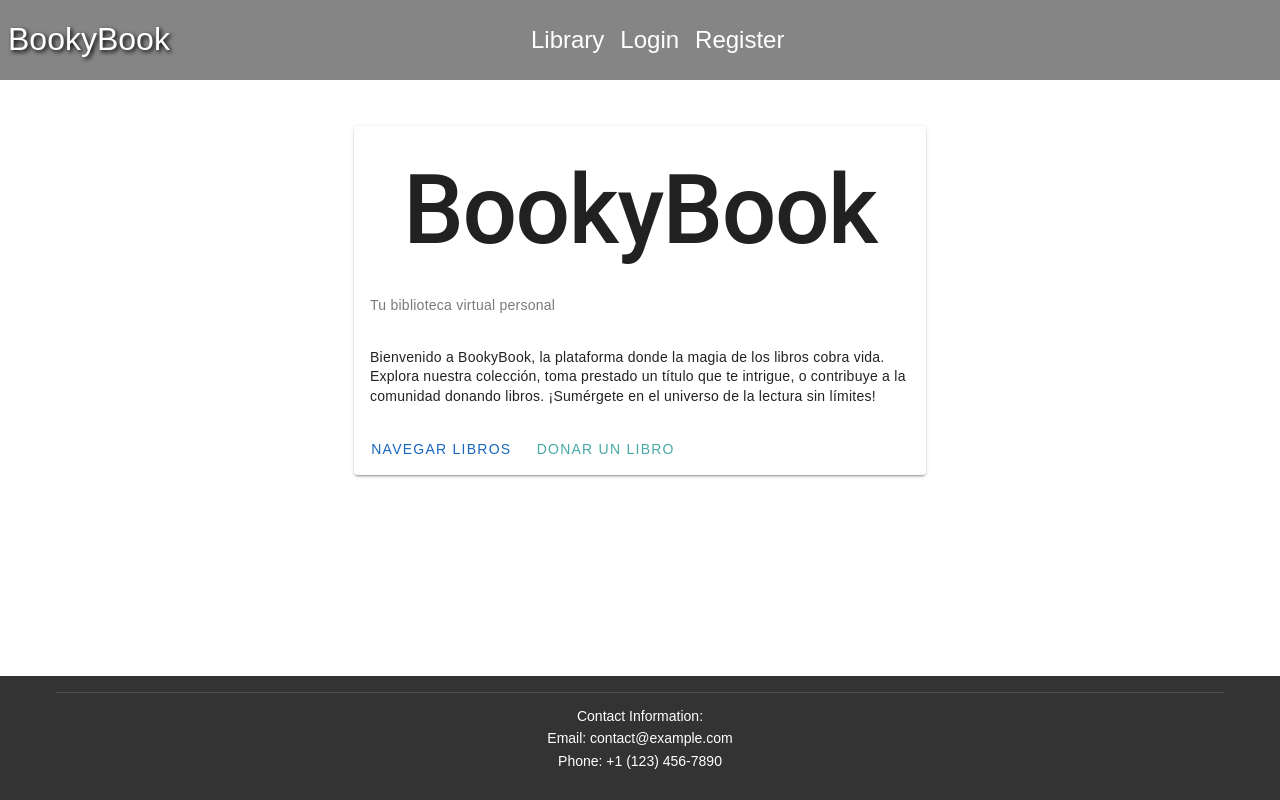
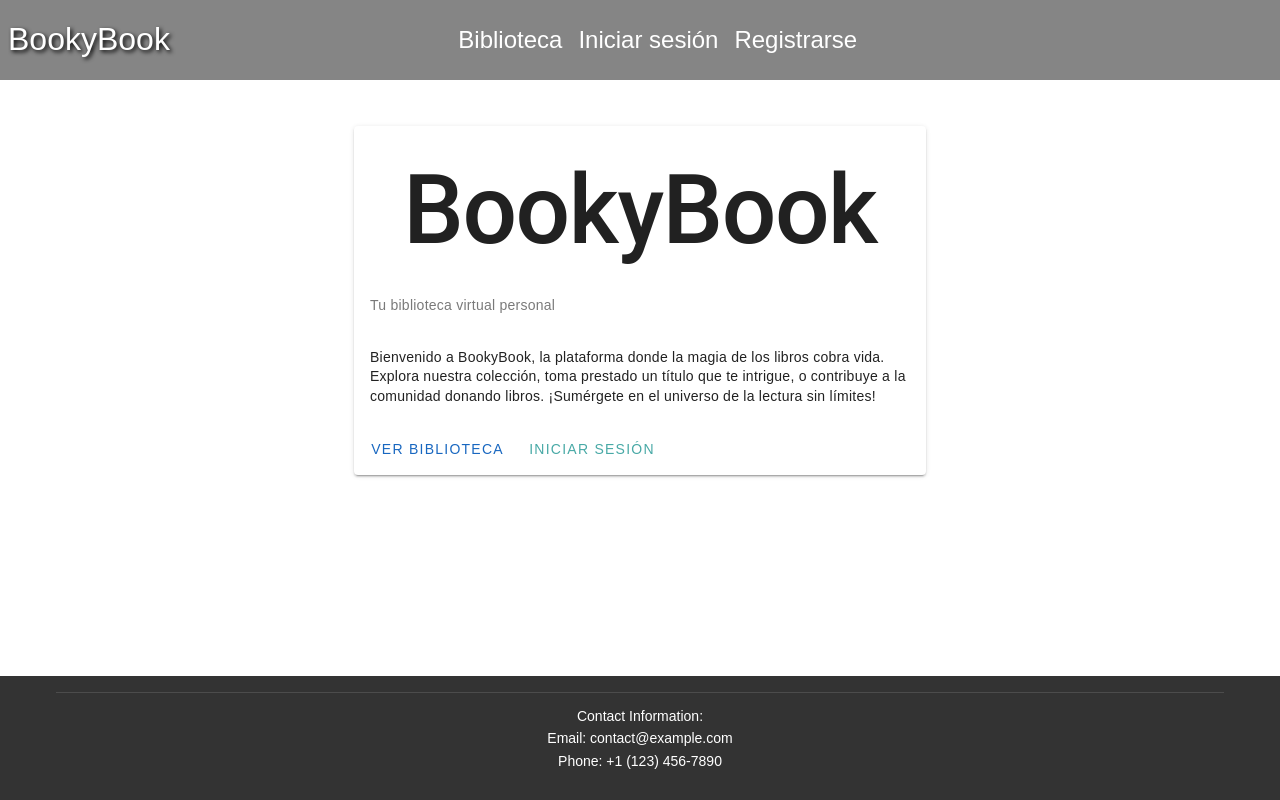
Before and after one commit to ICBmasterchief/BookyBookWeb, a Vue app: page / in a window 1280 px wide. Built offline with nearby package versions, Linux system fonts and the light colour scheme; no server answers.

Commit message:
Added session expiring logic. Fixed show user info in account.

```diff
--- a/src/App.vue
+++ b/src/App.vue
@@ -2,9 +2,13 @@
 import HeaderComponent from './components/HeaderComponent.vue'
 import FooterComponent from './components/FooterComponent.vue'
 import { useBookStore } from '@/stores/BookStore'
+import { onMounted } from 'vue'
 
-const store = useBookStore()
-store.fetchBooks()
+const bookStore = useBookStore()
+
+onMounted(async () => {
+  await bookStore.fetchBooks()
+})
 </script>
 
 <template>
--- a/src/components/HeaderComponent.vue
+++ b/src/components/HeaderComponent.vue
@@ -11,21 +11,21 @@ const appTitle = ref('BookyBook')
   <v-toolbar class="toolbar">
     <router-link class="app-title" to="/">{{ appTitle }}</router-link>
     <div class="menu-items">
-      <router-link to="/library" class="menu-link">Library</router-link>
+      <router-link to="/library" class="menu-link">Biblioteca</router-link>
       <router-link v-if="!authStore.isAuthenticated" to="/login" class="menu-link"
-        >Login</router-link
+        >Iniciar sesión</router-link
       >
       <router-link v-if="!authStore.isAuthenticated" to="/register" class="menu-link"
-        >Register</router-link
+        >Registrarse</router-link
       >
       <router-link v-if="authStore.isAuthenticated" to="/account" class="menu-link"
-        >Account</router-link
+        >Cuenta</router-link
       >
       <router-link v-if="authStore.isAuthenticated" to="/donatebook" class="menu-link"
-        >Donate book</router-link
+        >Donar libro</router-link
       >
       <router-link v-if="authStore.role === 'admin'" to="/users" class="menu-link"
-        >Users</router-link
+        >(Admin)Usuarios</router-link
       >
     </div>
     <div class="placeholder"></div>
--- a/src/components/HomeComponent.vue
+++ b/src/components/HomeComponent.vue
@@ -1,10 +1,21 @@
 <script setup lang="ts">
 import { useRouter } from 'vue-router'
+import { useAuthStore } from '@/stores/AuthStore'
 
 const router = useRouter()
 
-function navClicked() {
-  router.push('/requestborrowing')
+const authStore = useAuthStore()
+
+function libraryClicked() {
+  router.push('/library')
+}
+
+function donateClicked() {
+  router.push('/donatebook')
+}
+
+function loginClicked() {
+  router.push('/login')
 }
 </script>
 
@@ -21,8 +32,13 @@ function navClicked() {
             donando libros. ¡Sumérgete en el universo de la lectura sin límites!
           </v-card-text>
           <v-card-actions>
-            <v-btn color="primary" @click="navClicked">Navegar Libros</v-btn>
-            <v-btn color="secondary">Donar un Libro</v-btn>
+            <v-btn color="primary" @click="libraryClicked">Ver Biblioteca</v-btn>
+            <v-btn v-if="authStore.isAuthenticated" color="secondary" @click="donateClicked"
+              >Donar un Libro</v-btn
+            >
+            <v-btn v-if="!authStore.isAuthenticated" color="secondary" @click="loginClicked"
+              >Iniciar sesión</v-btn
+            >
           </v-card-actions>
         </v-card>
       </v-col>
--- a/src/components/RegisterComponent.vue
+++ b/src/components/RegisterComponent.vue
@@ -4,7 +4,6 @@ import { useRouter } from 'vue-router'
 import { useAuthStore } from '@/stores/AuthStore'
 
 const router = useRouter()
-
 const authStore = useAuthStore()
 
 const username = ref('')
--- a/src/components/UserRowComponent.vue
+++ b/src/components/UserRowComponent.vue
@@ -9,13 +9,21 @@ const props = defineProps<{
 <template>
   <v-list-item>
     <v-list-item-content class="book-content">
-      <v-list-item-title class="headline">{{ props.user.name }}</v-list-item-title>
-      <v-list-item-subtitle class="subtitle-1">{{ props.user.email }}</v-list-item-subtitle>
-      <v-list-item-subtitle class="subtitle-1">{{
-        props.user.registrationDate
-      }}</v-list-item-subtitle>
-      <v-list-item-subtitle class="subtitle-1">{{ props.user.penaltyFee }}</v-list-item-subtitle>
-      <v-list-item-subtitle class="subtitle-1">{{ props.user.role }}</v-list-item-subtitle>
+      <v-list-item-title class="headline"
+        ><strong>Nombre: </strong>{{ props.user.userName }}</v-list-item-title
+      >
+      <v-list-item-subtitle class="subtitle-1"
+        ><strong>Email: </strong>{{ props.user.email }}</v-list-item-subtitle
+      >
+      <v-list-item-subtitle class="subtitle-1"
+        ><strong>Fecha de registro: </strong>{{ props.user.registrationDate }}</v-list-item-subtitle
+      >
+      <v-list-item-subtitle class="subtitle-1"
+        ><strong>Multa: </strong>{{ props.user.penaltyFee }}</v-list-item-subtitle
+      >
+      <v-list-item-subtitle class="subtitle-1"
+        ><strong>Rol: </strong>{{ props.user.role }}</v-list-item-subtitle
+      >
     </v-list-item-content>
     <v-divider></v-divider>
   </v-list-item>
@@ -23,11 +31,12 @@ const props = defineProps<{
 
 <style scoped>
 .headline {
-  font-size: 1.5rem;
+  font-size: 1.2rem;
 }
 
 .subtitle-1 {
   font-size: 1rem;
+  opacity: 0.8;
 }
 
 .book-content {
--- a/src/router/index.ts
+++ b/src/router/index.ts
@@ -55,10 +55,22 @@ const router = createRouter({
 router.beforeEach((to, from, next) => {
   const authStore = useAuthStore()
   const bookStore = useBookStore()
+
+  if (!authStore.token) {
+    next()
+    return
+  }
+
+  if (authStore.isTokenExpired()) {
+    authStore.logout()
+    next('/login')
+    return
+  }
+
   if (to.meta.requiresAuth && !authStore.isAuthenticated) {
     next('/login')
   } else if (to.meta.requiresAuth && to.meta.role && authStore.role !== to.meta.role) {
-    next('/unauthorized')
+    next('/')
   } else if (to.meta.requiresSelectedBook && !bookStore.isSelectedBook) {
     next('/library')
   } else {
--- a/src/stores/AuthStore.ts
+++ b/src/stores/AuthStore.ts
@@ -9,7 +9,7 @@ export const useAuthStore = defineStore('authStore', () => {
   const isAuthenticated = ref(false)
   const role = ref<string | null>(localStorage.getItem('role') ?? null)
   const token = ref<string | null>(localStorage.getItem('token') ?? null)
-  const decodedToken = ref()
+  const decodedToken = ref<DecodedToken | null>()
   const router = useRouter()
   const userIdLoged = ref<number>(0)
 
@@ -25,8 +25,7 @@ export const useAuthStore = defineStore('authStore', () => {
     }
   }
 
-  // Función para decodificar un token JWT
-  function decodeJwt(token: string): Record<string, unknown> | null {
+  function decodeJwt(token: string): DecodedToken | null {
     if (!token) {
       return null
     }
@@ -43,7 +42,7 @@ export const useAuthStore = defineStore('authStore', () => {
           .join('')
       )
 
-      return JSON.parse(jsonPayload)
+      return JSON.parse(jsonPayload) as DecodedToken
     } catch (error) {
       console.error('Error al decodificar el token:', error)
       return null
@@ -85,8 +84,7 @@ export const useAuthStore = defineStore('authStore', () => {
         throw new Error('Error en la solicitud de registro')
       }
 
-      const data = await response.text()
-      setToken(data)
+      await login(email, password)
     } catch (error) {
       console.error('Error al iniciar sesión:', error)
     }
@@ -116,17 +114,49 @@ export const useAuthStore = defineStore('authStore', () => {
     const storedToken = localStorage.getItem('token')
     if (storedToken) {
       decodedToken.value = decodeJwt(storedToken)
-      if (decodedToken.value) {
+      if (!decodedToken.value) {
+        logout()
+      } else {
         setToken(storedToken)
         isAuthenticated.value = true
         role.value = decodedToken.value.role
-        userIdLoged.value = parseInt(decodedToken.value.nameid, 10) // Asegúrate de que nameid es un número
-        // Restaura cualquier otro estado relevante aquí
+        userIdLoged.value = parseInt(decodedToken.value.nameid, 10)
       }
+    }
+  }
+
+  function isTokenExpired(): boolean {
+    if (!token.value) return true
+
+    try {
+      const decoded = decodeJwt(token.value)
+      if (!decoded) return true
+
+      const currentTime = Math.floor(Date.now() / 1000)
+      return decoded.exp < currentTime
+    } catch (error) {
+      console.error('Error al verificar la expiración del token:', error)
+      return true
     }
   }
 
   restoreSession()
 
-  return { isAuthenticated, role, token, userIdLoged, login, register, logout, restoreSession }
+  return {
+    isAuthenticated,
+    role,
+    token,
+    userIdLoged,
+    login,
+    register,
+    logout,
+    restoreSession,
+    isTokenExpired
+  }
 })
+
+interface DecodedToken {
+  exp: number
+  nameid: string
+  role: string
+}
--- a/src/stores/BorrowingStore.ts
+++ b/src/stores/BorrowingStore.ts
@@ -112,8 +112,6 @@ export const useBorrowingStore = defineStore('borrowingStore', () => {
         throw new Error('Error en la actualización del préstamo.')
       }
 
-      //const data = await response.json()
-      //Object.assign(user, data)
       return true
     } catch (error) {
       console.error('Error al actualizar préstamo:', error)
--- a/src/stores/UserStore.ts
+++ b/src/stores/UserStore.ts
@@ -91,6 +91,32 @@ export const useUserStore = defineStore('userStore', () => {
     }
   }
 
+  const fetchDeleteUser = async (userId: number): Promise<boolean> => {
+    if (!authStore.token || !authStore.isAuthenticated) {
+      console.error('No autorizado: Token no disponible')
+      return false
+    }
+
+    try {
+      const response = await fetch(`https://bookybookapi-pre.azurewebsites.net/User/${userId}`, {
+        method: 'DELETE',
+        headers: {
+          Authorization: `Bearer ${authStore.token}`,
+          'Content-Type': 'application/json'
+        }
+      })
+
+      if (!response.ok) {
+        throw new Error('Error en la eliminación del usuario.')
+      }
+
+      return true
+    } catch (error) {
+      console.error('Error al eliminar usuario:', error)
+      return false
+    }
+  }
+
   function clearUsers() {
     users.splice(0, users.length)
     Object.assign(user, {
@@ -104,5 +130,5 @@ export const useUserStore = defineStore('userStore', () => {
     })
   }
 
-  return { users, user, fetchUsers, fetchUser, fetchUpdateUser, clearUsers }
+  return { users, user, fetchUsers, fetchUser, fetchUpdateUser, fetchDeleteUser, clearUsers }
 })
```
Also changed, not shown: src/components/AccountInfoComponent.vue (+49 -4 lines).
